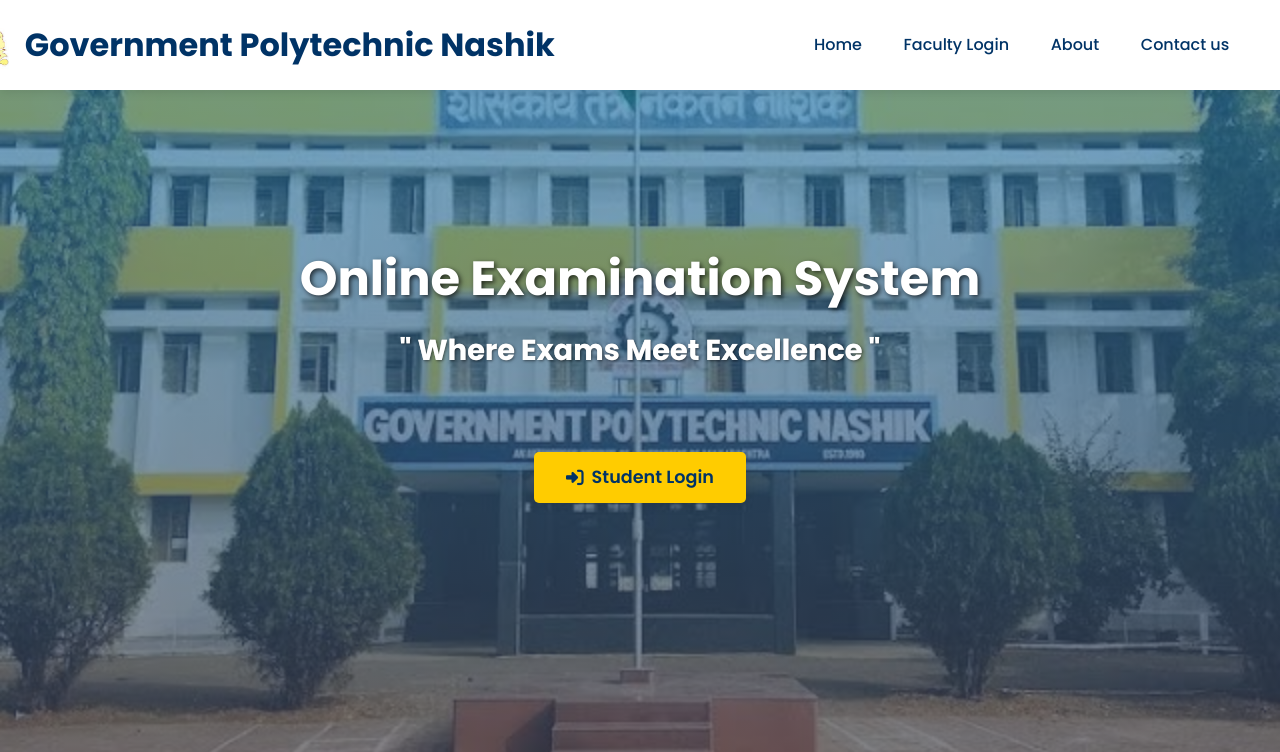
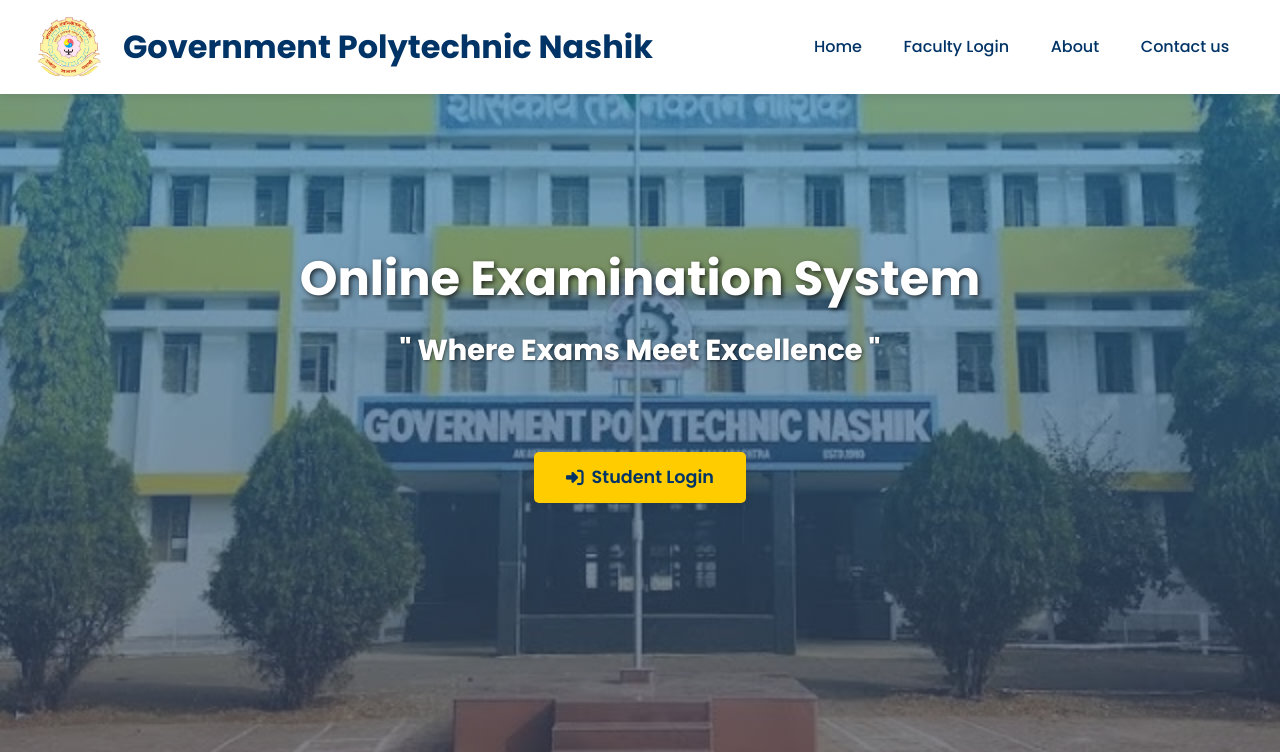
Before and after one commit to CoderRuchi/OnlineExamSystem, a Django app: page / in a window 1280 px wide. Shown: the top 752 px of the page. Run offline with Django 5.2, Linux system fonts and the light colour scheme; some libraries are stand-ins or nearby versions.

Commit message:
small fixes by Piyush

```diff
--- a/faculty/templates/faculty/index.html
+++ b/faculty/templates/faculty/index.html
@@ -75,14 +75,14 @@
             font-weight: bold;
             display: flex;
             align-items: center;
-            margin-left: -5rem;
+            margin-left: 1px;
         }
         .navbar-brand:hover {
             transform: translateX(5px);
         }
 
         .navbar-brand h2 {
-            margin: 0;
+            margin-left: 0.6rem;
             font-size: clamp(1rem, 3vw, 2rem);
         }
 
@@ -91,9 +91,12 @@
         }
 
         .logo-img {
-            height: clamp(50px, 5vw, 60px);
+            /* height: clamp(50px, 5vw, 60px); */
+            height: 4rem;
+            border-radius: 50%;
             transition: transform 0.3s ease;
-            margin-right: 10px;
+            margin-right: 15px;
+            margin-left: 0.2rem;
             object-fit: contain;
         }
 
@@ -127,7 +130,8 @@
         }
 
         .navbar-toggler {
-            padding: 0.5rem 0.75rem;
+            margin-left: 0.5px;
+            /* padding: 0.5rem 0.75rem; */
             border: none;
             outline: none;
         }
@@ -348,6 +352,7 @@
             }
             .logo-img {
                 height: 35px;
+                /* height: 4rem; */
                 margin-right: 8px;
             }
             .hero-section {
@@ -372,7 +377,8 @@
                 font-size: 0.9rem;
             }
             .logo-img {
-                height: 30px;
+                /* height: 30px; */
+                height: 4rem;
             }
             .main-title {
                 font-size: 1.5rem;
--- a/student/views.py
+++ b/student/views.py
@@ -242,7 +242,7 @@
                 "option_4": q["option_4"],
                 "marks": q["marks"],
                 "image_path": q.get("image_path", None),
-                "unit_no": q.get("unit_no", 0)
+                "unit_no": q.get("unit_no", 0) # Displays unit number
             })
             if "student_c_ans" in q and q["student_c_ans"]:
                 previous_answers[str(q["q_id"])] = q["student_c_ans"]
```
Also changed, not shown: faculty/static/faculty/images/logo.jpg.
